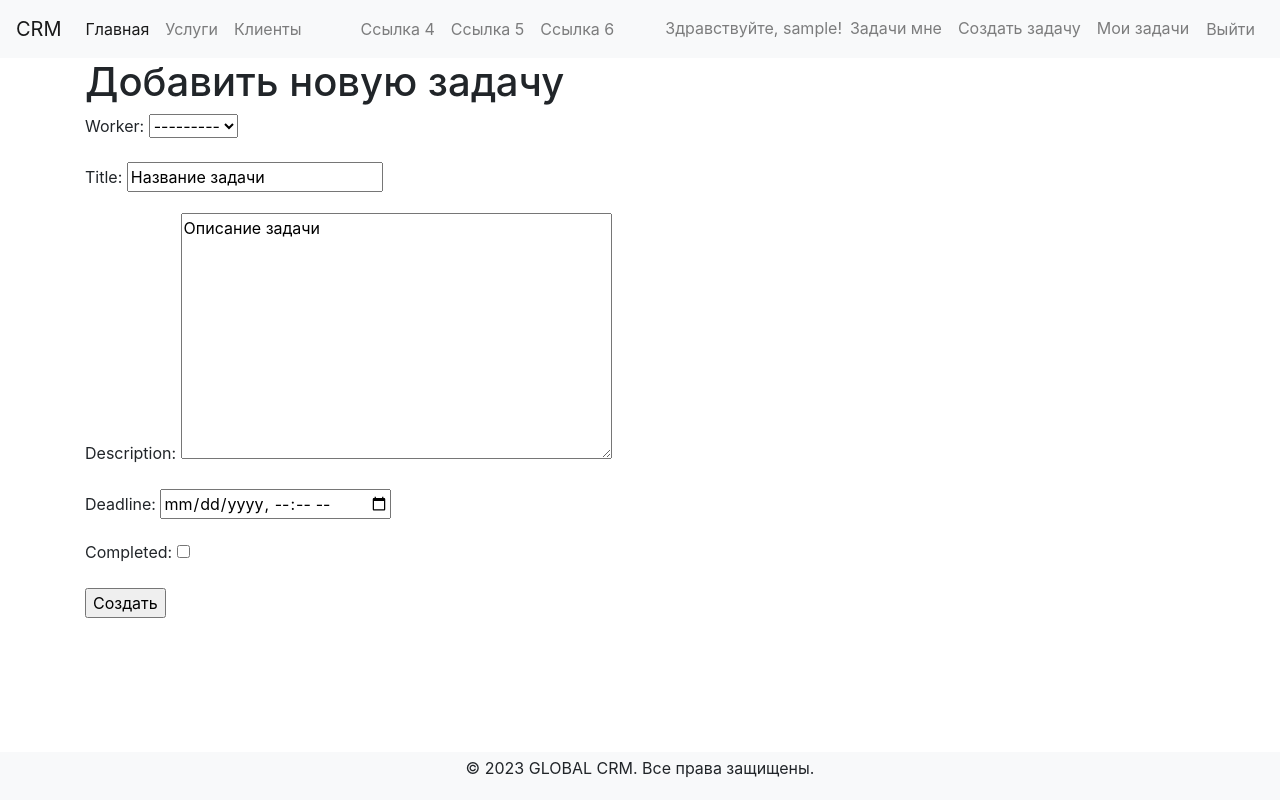
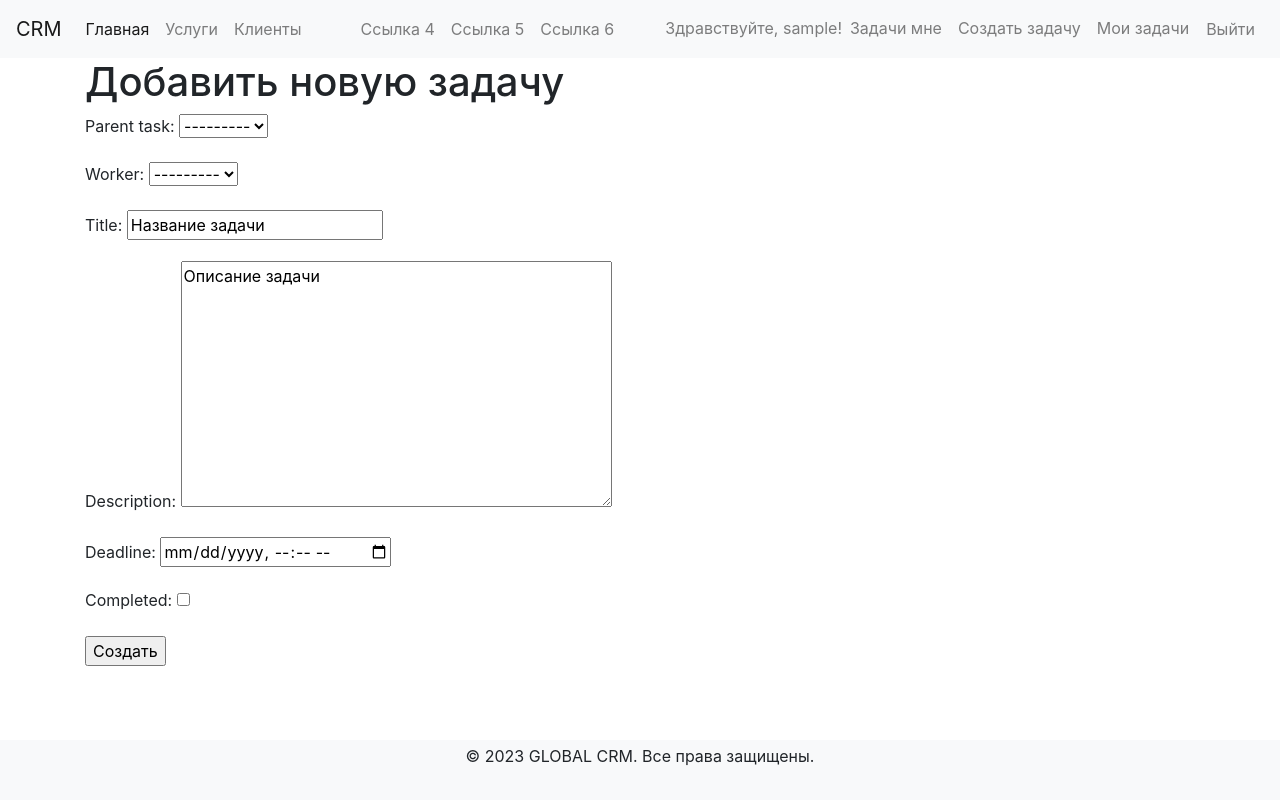
Before and after one commit to eltimccc/globalcrm, a Django app: page /create-task/ in a window 1280 px wide. Run offline with Django 4.2, Linux system fonts and the light colour scheme; the visitor is signed in with stand-in values (Sample User, id 1); data comes from the database, SQL or seed files in the repository; data that the repository does not hold is empty; some libraries are stand-ins or nearby versions.

Commit message:
проба истории задачи но заменить потом subtask

```diff
--- a/globalcrm/tasks/forms.py
+++ b/globalcrm/tasks/forms.py
@@ -1,15 +1,17 @@
 from django import forms
 from .models import Task
+
 
 class TaskForm(forms.ModelForm):
     class Meta:
         model = Task
-        fields = ('worker', 'title', 'description', 'deadline', 'completed')
+        fields = ('parent_task', 'worker', 'title', 'description', 'deadline', 'completed')
         widgets = {
             'deadline': forms.DateTimeInput(attrs={'type': 'datetime-local'}, format='%Y-%m-%dT%H:%M'),
         }
 
     success_url = '/'
+
 
 class UpdateTaskForm(TaskForm):
     class Meta:
--- a/globalcrm/tasks/models.py
+++ b/globalcrm/tasks/models.py
@@ -21,6 +21,7 @@ class Task(models.Model):
     completed = models.BooleanField(default=False)
     created_at = models.DateTimeField(auto_now_add=True)
     completed_at = models.DateTimeField(null=True, blank=True)
+    parent_task = models.ForeignKey('self', on_delete=models.PROTECT, null=True, blank=True, related_name='subtasks')
 
     def __str__(self):
         return self.title
--- a/globalcrm/tasks/views.py
+++ b/globalcrm/tasks/views.py
@@ -17,7 +17,7 @@ class IndexView(TemplateView):
     def get_context_data(self, **kwargs):
         context = super().get_context_data(**kwargs)
         context['greeting'] = 'Привет!'
-        context['tasks'] = Task.objects.all()
+        context['tasks'] = Task.objects.filter(parent_task__isnull=True)
         return context
 
 class TaskDetailView(DetailView):
@@ -38,11 +38,13 @@ class CreateTaskView(LoginRequiredMixin, CreateView):
 
     def form_valid(self, form):
         form.instance.created_by = self.request.user
+        parent_task_id = self.request.POST.get('parent_task', None)
+        if parent_task_id:
+            form.instance.parent_task = Task.objects.get(pk=parent_task_id)
         return super().form_valid(form)
 
     def get_success_url(self):
         return reverse('tasks:index')
-
 
 class UpdateTaskView(UpdateView):
     model = Task
--- a/globalcrm/templates/base.html
+++ b/globalcrm/templates/base.html
@@ -1,45 +1,38 @@
 <!DOCTYPE html>
 <html lang="ru">
 <head>
-    <meta charset="UTF-8" />
-    <meta name="viewport" content="width=device-width, initial-scale=1.0" />
+    <meta charset="UTF-8">
+    <meta name="viewport" content="width=device-width, initial-scale=1.0">
     <title>{% block title %}{% endblock %}</title>
+    <link rel="stylesheet" href="https://maxcdn.bootstrapcdn.com/bootstrap/4.0.0/css/bootstrap.min.css" integrity="sha384-Gn5384xqQ1aoWXA+058RXPxPg6fy4IWvTNh0E263XmFcJlSAwiGgFAW/dAiS6JXm" crossorigin="anonymous">
+    <style>
+        body {
+            margin-bottom: 60px; /* Отступ снизу, чтобы избежать наезда footer */
+        }
 
-    <link
-      rel="stylesheet"
-      href="https://maxcdn.bootstrapcdn.com/bootstrap/4.0.0/css/bootstrap.min.css"
-      integrity="sha384-Gn5384xqQ1aoWXA+058RXPxPg6fy4IWvTNh0E263XmFcJlSAwiGgFAW/dAiS6JXm"
-      crossorigin="anonymous"
-    />
+        footer {
+            position: fixed;
+            bottom: 0;
+            width: 100%;
+            height: 60px; /* Высота вашего footer */
+            background-color: #f5f5f5; /* Цвет вашего footer */
+        }
+    </style>
 </head>
 <body>
 
-    {% load static %} {% include 'includes/nav.html' %}
-    {% comment %} <div class="container-fluid">
-      <div class="row">
-        <div class="col-md-1 bg-white">
-          {% block sidebar %}
-    <ul class="list-group">
-      <li class="list-group-item"><a href="#">Ссылка 1</a></li>
-      <li class="list-group-item"><a href="#">Ссылка 2</a></li>
-      <li class="list-group-item"><a href="#">Ссылка 3</a></li>
-    </ul>
-          {% endblock %}
+{% load static %}
+{% include 'includes/nav.html' %}
+
+<div class="container">
+    {% block content %}{% endblock %}
 </div>
-        <div class="col-md-9">
-          {% block content %}
-          {% endblock %}
-        </div>
-      </div>
-    </div> {% endcomment %}
-
-    <div class="container">{% block content %}{% endblock %}</div>
-
 
 {% include 'includes/footer.html' %}
 
 <script src="https://code.jquery.com/jquery-3.2.1.slim.min.js"></script>
 <script src="https://cdnjs.cloudflare.com/ajax/libs/popper.js/1.12.9/umd/popper.min.js"></script>
 <script src="https://maxcdn.bootstrapcdn.com/bootstrap/4.0.0/js/bootstrap.min.js"></script>
+
 </body>
 </html>
--- a/globalcrm/templates/users/profile.html
+++ b/globalcrm/templates/users/profile.html
@@ -5,6 +5,9 @@
         <h1>Профиль пользователя</h1>
         <p><strong>Имя:</strong> {{ profile.name }}</p>
         <p><strong>Фамилия:</strong> {{ profile.surname }}</p>
+        <p><strong>Почта:</strong> {{ profile.email }}</p>
+        <p><strong>Дата рождения</strong> {{ profile.birth_date }}</p>
+        <p><strong>Телефон</strong> {{ profile.phone }}</p>
         <!-- Добавьте остальные поля профиля, которые вы хотите отобразить -->
     </div>
 {% endblock %}
```
Also changed, not shown: globalcrm/templates/tasks/index.html (+3 -4 lines), globalcrm/templates/tasks/task_detail.html (+29 -4 lines), globalcrm/tasks/migrations/0004_task_parent_task.py (added). Lines whose indentation alone changed are shown as unchanged.
